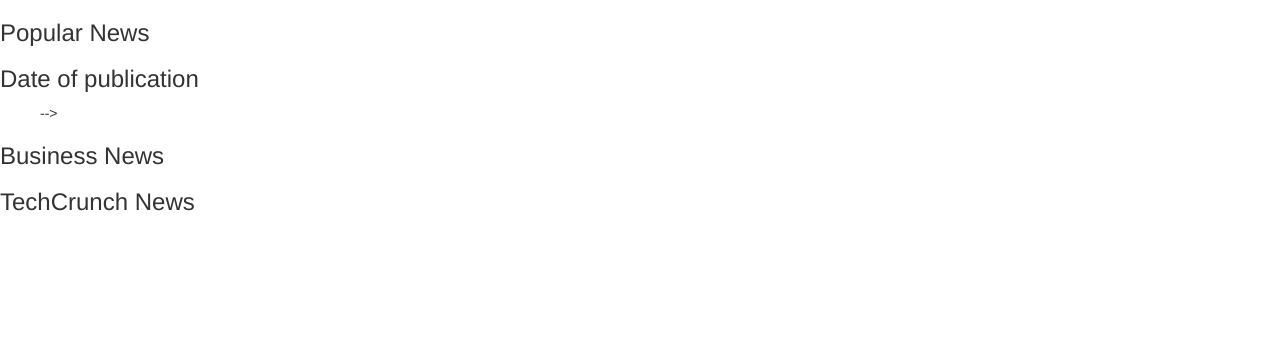
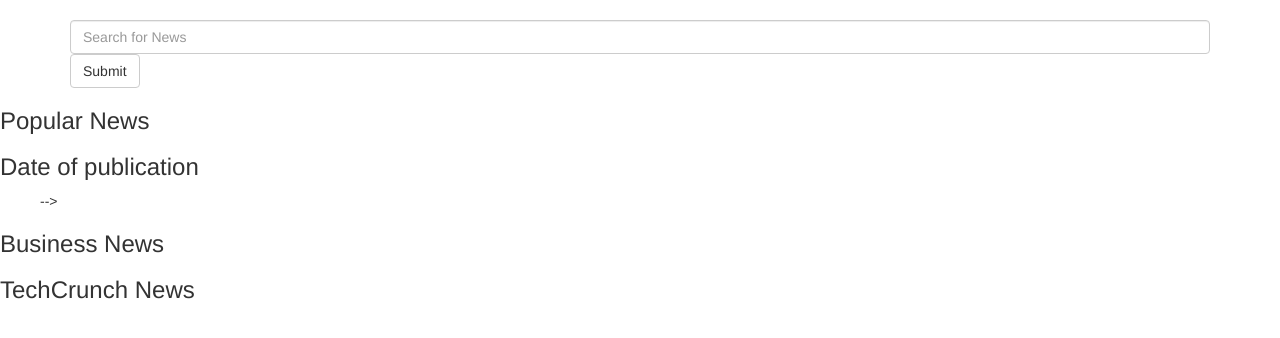
Before and after one commit to njoanc/News-API1, a Flask app: template app/templates/index.html in a window 1280 px wide. Shown: the part 52-390 px from the top of the page. Run offline with Flask 2, Linux system fonts and the light colour scheme; the template is opened without the code that fills it, so the values that code supplies are empty; some libraries are stand-ins or nearby versions.

Commit message:
creating a search form in index.html

```diff
--- a/app/templates/index.html
+++ b/app/templates/index.html
@@ -21,6 +21,13 @@
     <body>
         <!-- Content block -->
         {% block content %}
+        <div class="container">
+                <form>
+                    <input type="text" name="news_query" placeholder="Search for News" class="form-control">
+                    <input type="submit"  value="Submit" class="btn btn-default">
+                </form>
+
+        </div>
         <!-- Popular news section  -->
         <h3> Popular News</h3>
         <ul>{{ macro.displayNewsList(popular)}}</ul>
```
